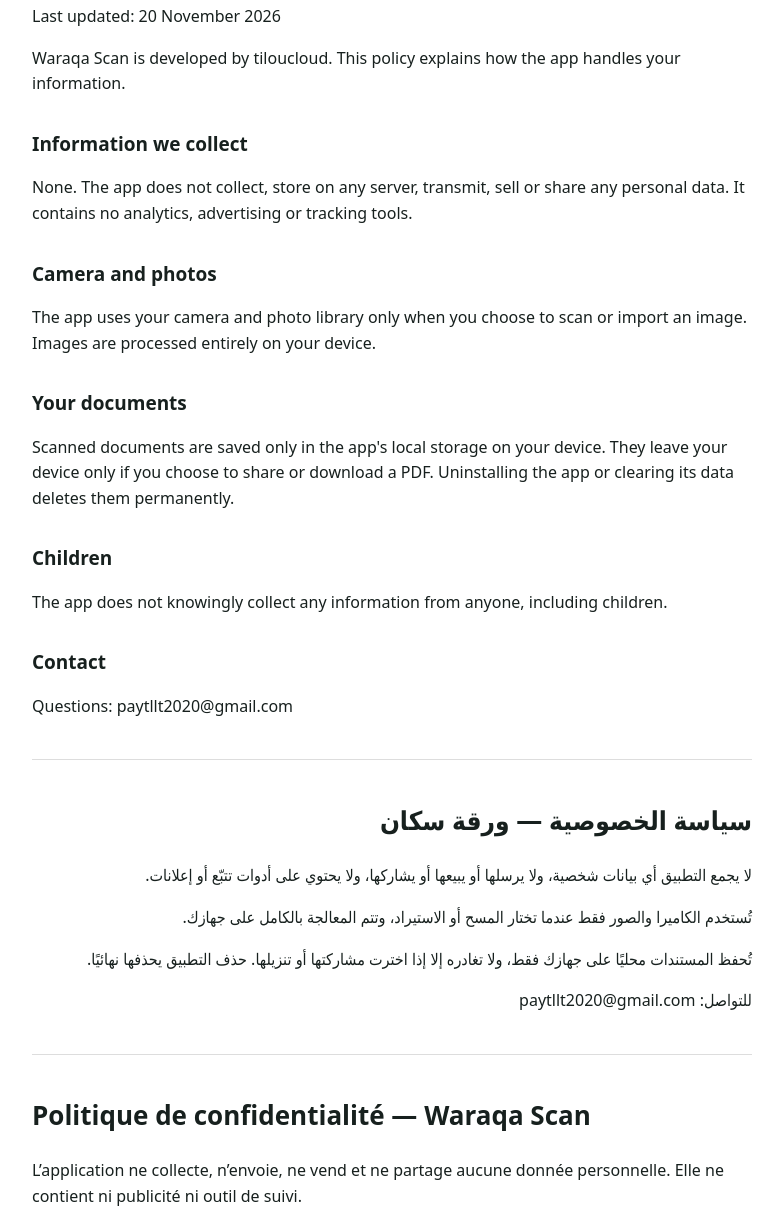
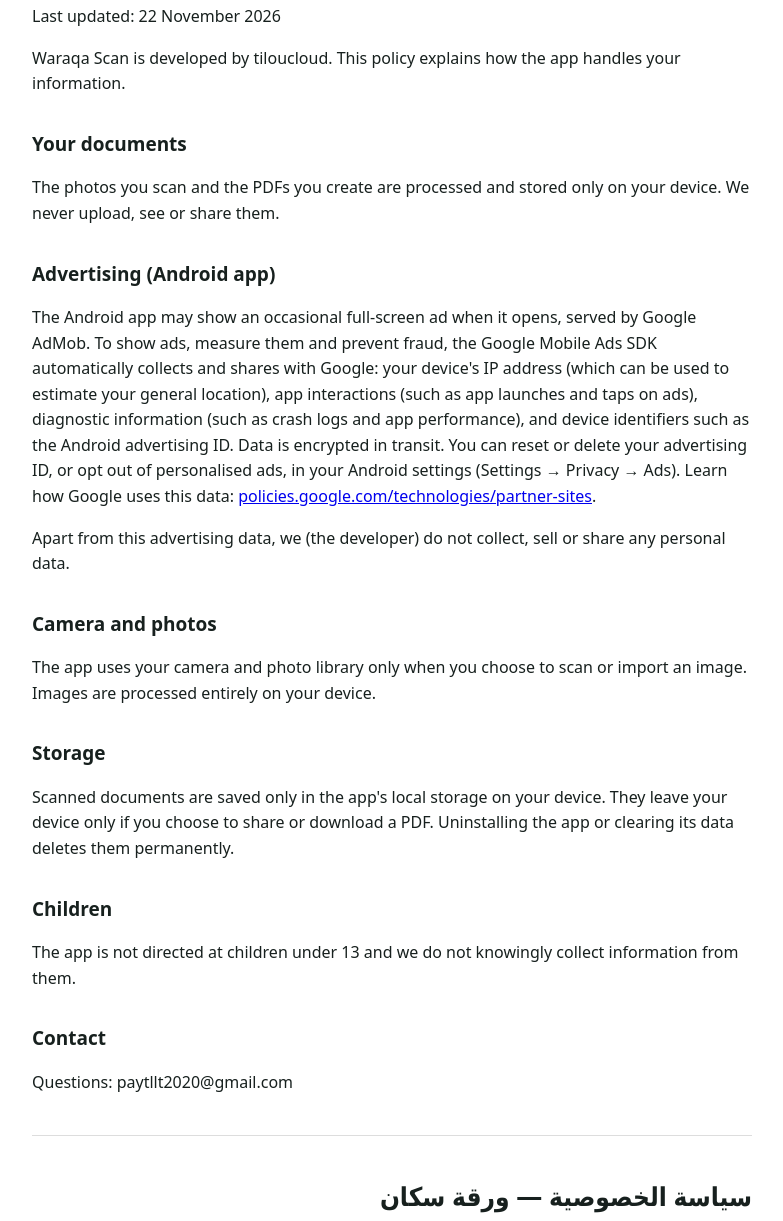
Before and after one commit to tiloucloud/tiloucloud.github.io, a plain HTML site: page waraqa-scan/privacy.html in a window 1280 px wide. Shown: the part 99-1320 px from the top of the page, without its empty margins (248-1031 px from the left). Drawn offline with Linux system fonts and the light colour scheme.

Commit message:
Update privacy.html

```diff
--- a/waraqa-scan/privacy.html
+++ b/waraqa-scan/privacy.html
@@ -14,23 +14,27 @@
 <body>
 <section lang="en">
 <h1>Privacy Policy — Waraqa Scan</h1>
-<p>Last updated: 20 November 2026</p>
+<p>Last updated: 22 November 2026</p>
 <p>Waraqa Scan is developed by tiloucloud. This policy explains how the app handles your information.</p>
-<h2>Information we collect</h2>
-<p>None. The app does not collect, store on any server, transmit, sell or share any personal data. It contains no analytics, advertising or tracking tools.</p>
+<h2>Your documents</h2>
+<p>The photos you scan and the PDFs you create are processed and stored only on your device. We never upload, see or share them.</p>
+<h2>Advertising (Android app)</h2>
+<p>The Android app may show an occasional full-screen ad when it opens, served by Google AdMob. To show ads, measure them and prevent fraud, the Google Mobile Ads SDK automatically collects and shares with Google: your device's IP address (which can be used to estimate your general location), app interactions (such as app launches and taps on ads), diagnostic information (such as crash logs and app performance), and device identifiers such as the Android advertising ID. Data is encrypted in transit. You can reset or delete your advertising ID, or opt out of personalised ads, in your Android settings (Settings → Privacy → Ads). Learn how Google uses this data: <a href="https://policies.google.com/technologies/partner-sites">policies.google.com/technologies/partner-sites</a>.</p>
+<p>Apart from this advertising data, we (the developer) do not collect, sell or share any personal data.</p>
 <h2>Camera and photos</h2>
 <p>The app uses your camera and photo library only when you choose to scan or import an image. Images are processed entirely on your device.</p>
-<h2>Your documents</h2>
+<h2>Storage</h2>
 <p>Scanned documents are saved only in the app's local storage on your device. They leave your device only if you choose to share or download a PDF. Uninstalling the app or clearing its data deletes them permanently.</p>
 <h2>Children</h2>
-<p>The app does not knowingly collect any information from anyone, including children.</p>
+<p>The app is not directed at children under 13 and we do not knowingly collect information from them.</p>
 <h2>Contact</h2>
 <p>Questions: paytllt2020@gmail.com</p>
 </section>
 <hr>
 <section lang="ar" dir="rtl">
 <h1>سياسة الخصوصية — ورقة سكان</h1>
-<p>لا يجمع التطبيق أي بيانات شخصية، ولا يرسلها أو يبيعها أو يشاركها، ولا يحتوي على أدوات تتبّع أو إعلانات.</p>
+<p>مستنداتك وصورك تُعالَج وتُحفَظ على جهازك فقط، ولا نطّلع عليها أبدًا.</p>
+<p>قد يعرض تطبيق أندرويد إعلانًا عند فتحه عبر Google AdMob. لعرض الإعلانات وقياسها ومنع الاحتيال، تجمع حزمة Google للإعلانات تلقائيًا وتشارك مع Google: عنوان IP (الذي قد يُستخدم لتقدير موقعك التقريبي)، والتفاعل مع التطبيق، وبيانات الأعطال والأداء، ومعرّفات الجهاز مثل معرّف الإعلانات. يمكنك إعادة تعيين معرّف الإعلانات أو حذفه من إعدادات أندرويد. باستثناء ذلك، لا نجمع أي بيانات شخصية.</p>
 <p>تُستخدم الكاميرا والصور فقط عندما تختار المسح أو الاستيراد، وتتم المعالجة بالكامل على جهازك.</p>
 <p>تُحفظ المستندات محليًا على جهازك فقط، ولا تغادره إلا إذا اخترت مشاركتها أو تنزيلها. حذف التطبيق يحذفها نهائيًا.</p>
 <p>للتواصل: paytllt2020@gmail.com</p>
@@ -38,7 +42,8 @@
 <hr>
 <section lang="fr">
 <h1>Politique de confidentialité — Waraqa Scan</h1>
-<p>L’application ne collecte, n’envoie, ne vend et ne partage aucune donnée personnelle. Elle ne contient ni publicité ni outil de suivi.</p>
+<p>Vos documents et photos sont traités et enregistrés uniquement sur votre appareil ; nous n’y avons jamais accès.</p>
+<p>L’application Android peut afficher une publicité à l’ouverture, fournie par Google AdMob. Pour afficher et mesurer les annonces et prévenir la fraude, le SDK Google Mobile Ads collecte et partage automatiquement avec Google : l’adresse IP (qui peut servir à estimer votre position approximative), les interactions avec l’application, des données de diagnostic (plantages, performances) et des identifiants de l’appareil comme l’identifiant publicitaire. Vous pouvez réinitialiser ou supprimer l’identifiant publicitaire dans les paramètres Android. En dehors de cela, nous ne collectons aucune donnée personnelle.</p>
 <p>La caméra et les photos ne sont utilisées que lorsque vous scannez ou importez une image ; le traitement se fait entièrement sur votre appareil.</p>
 <p>Les documents sont enregistrés uniquement sur votre appareil et n’en sortent que si vous choisissez de les partager ou de les télécharger. La désinstallation les supprime définitivement.</p>
 <p>Contact : paytllt2020@gmail.com</p>
```
